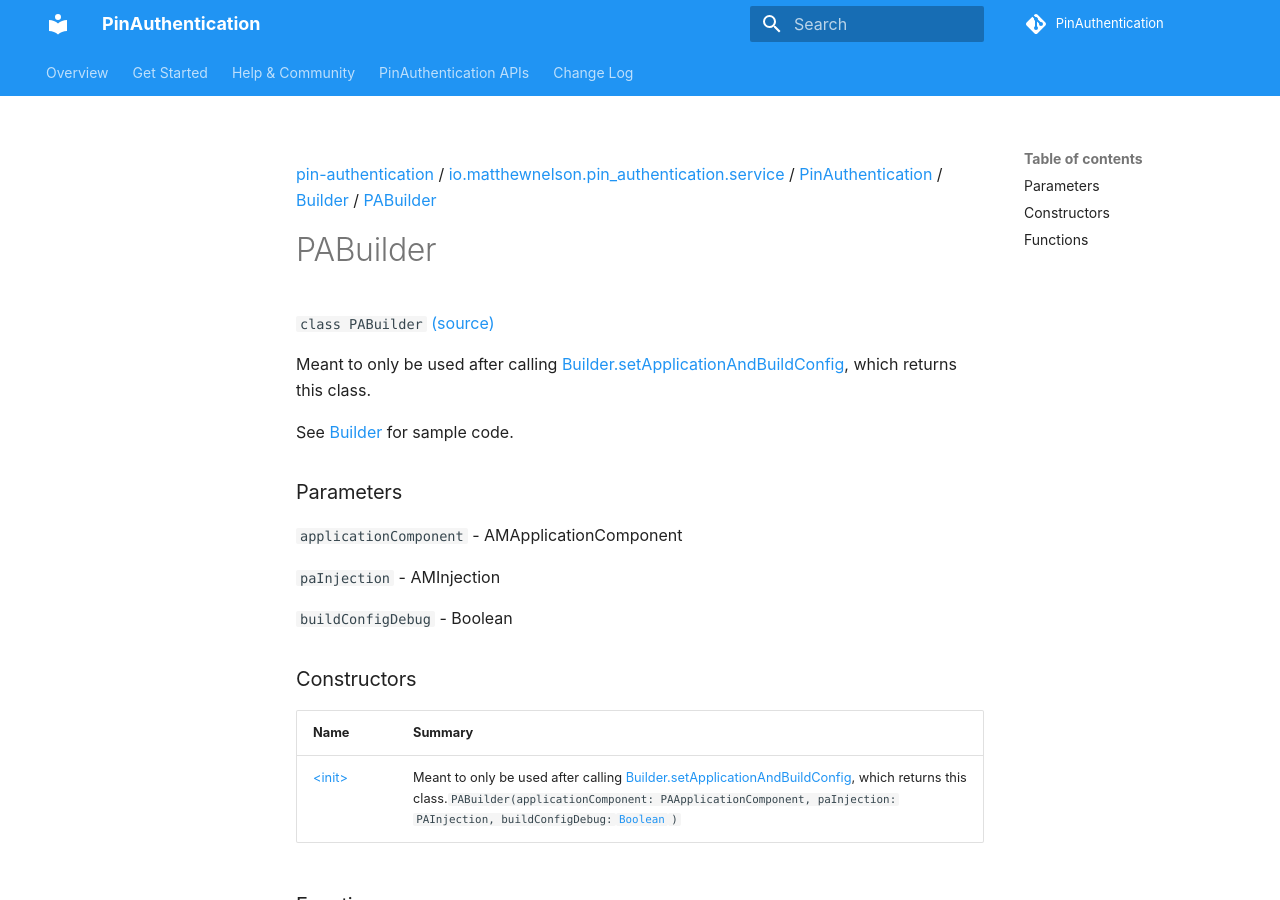
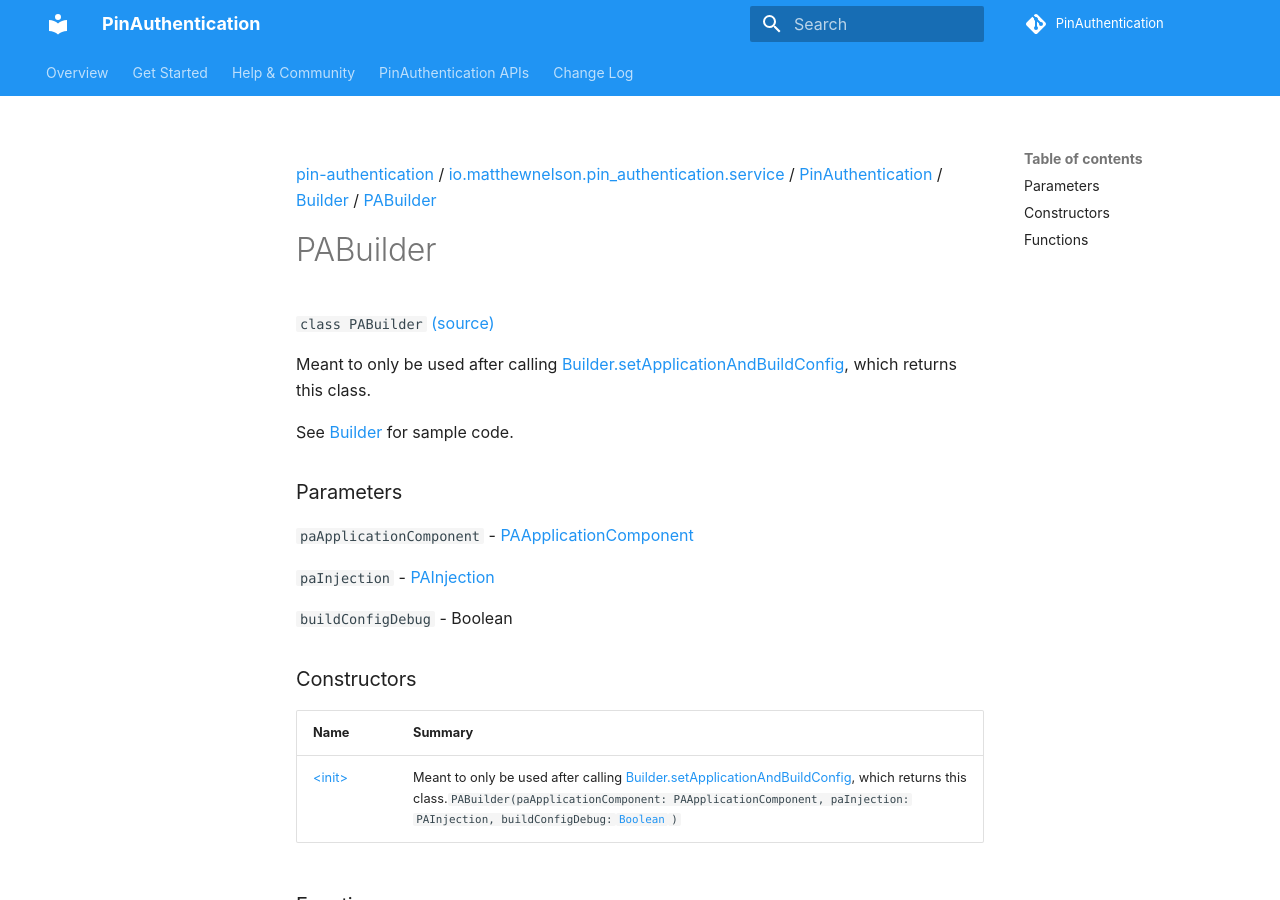
Before and after one commit to 05nelsonm/pin-authentication, an MkDocs documentation site: the page built from docs/pin-authentication/io.matthewnelson.pin_authentication.service/-pin-authentication/-builder/-p-a-builder/index.md, in a window 1280 px wide and 900 px high. Built offline with MkDocs 1.6.1 and Material for MkDocs 9.7.7, drawn with Linux system fonts in a browser that asks for light colours; comment, search, counter and statistics services are not loaded.

```diff
--- a/docs/pin-authentication/io.matthewnelson.pin_authentication.service/-pin-authentication/-builder/-p-a-builder/index.md
+++ b/docs/pin-authentication/io.matthewnelson.pin_authentication.service/-pin-authentication/-builder/-p-a-builder/index.md
@@ -11,9 +11,9 @@ See [Builder](../index.md) for sample code.
 
 ### Parameters
 
-`applicationComponent` - AMApplicationComponent
+`paApplicationComponent` - [PAApplicationComponent](#)
 
-`paInjection` - AMInjection
+`paInjection` - [PAInjection](#)
 
 `buildConfigDebug` - Boolean
 
@@ -21,7 +21,7 @@ See [Builder](../index.md) for sample code.
 
 | Name | Summary |
 |---|---|
-| [&lt;init&gt;](-init-.md) | Meant to only be used after calling [Builder.setApplicationAndBuildConfig](../set-application-and-build-config.md), which returns this class.`PABuilder(applicationComponent: PAApplicationComponent, paInjection: PAInjection, buildConfigDebug: `[`Boolean`](https://kotlinlang.org/api/latest/jvm/stdlib/kotlin/-boolean/index.html)`)` |
+| [&lt;init&gt;](-init-.md) | Meant to only be used after calling [Builder.setApplicationAndBuildConfig](../set-application-and-build-config.md), which returns this class.`PABuilder(paApplicationComponent: PAApplicationComponent, paInjection: PAInjection, buildConfigDebug: `[`Boolean`](https://kotlinlang.org/api/latest/jvm/stdlib/kotlin/-boolean/index.html)`)` |
 
 ### Functions
 
--- a/mkdocs.yml
+++ b/mkdocs.yml
@@ -1,7 +1,7 @@
 extra:
   pin_authentication:
-    release: '1.0.0-alpha01'
-    next_release: '1.0.0-alpha02'
+    release: '1.0.0-alpha02'
+    next_release: '1.0.0-beta01'
   social:
     - icon: material/earth
       link: https://matthewnelson.io
```
Also changed, not shown: docs/pin-authentication/io.matthewnelson.pin_authentication.service/-pin-authentication/-builder/-p-a-builder/-init-.md (+3 -3 lines), docs/pin-authentication/io.matthewnelson.pin_authentication.service/-pin-authentication/-builder/-p-a-colors-builder/-init-.md (+1 -1 lines), docs/pin-authentication/io.matthewnelson.pin_authentication.service/-pin-authentication/-builder/-p-a-colors-builder/index.md (+1 -1 lines), 1 other file.
